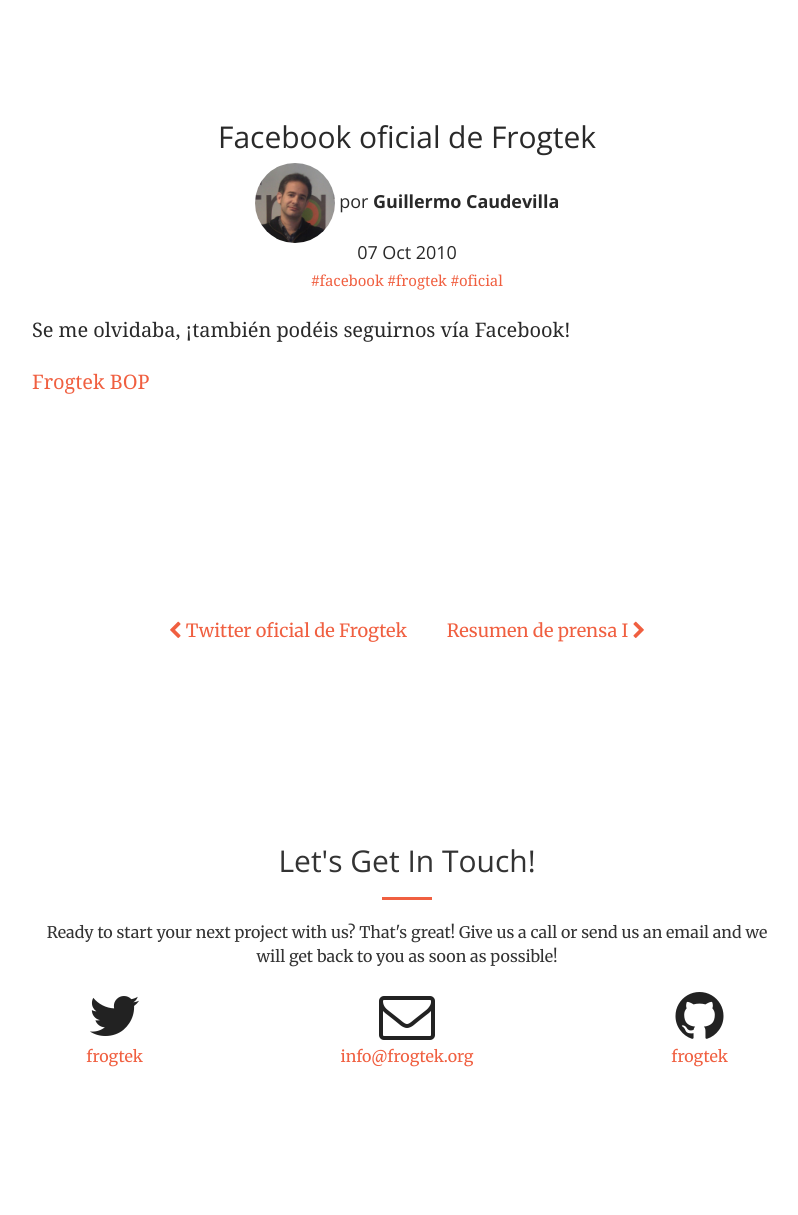
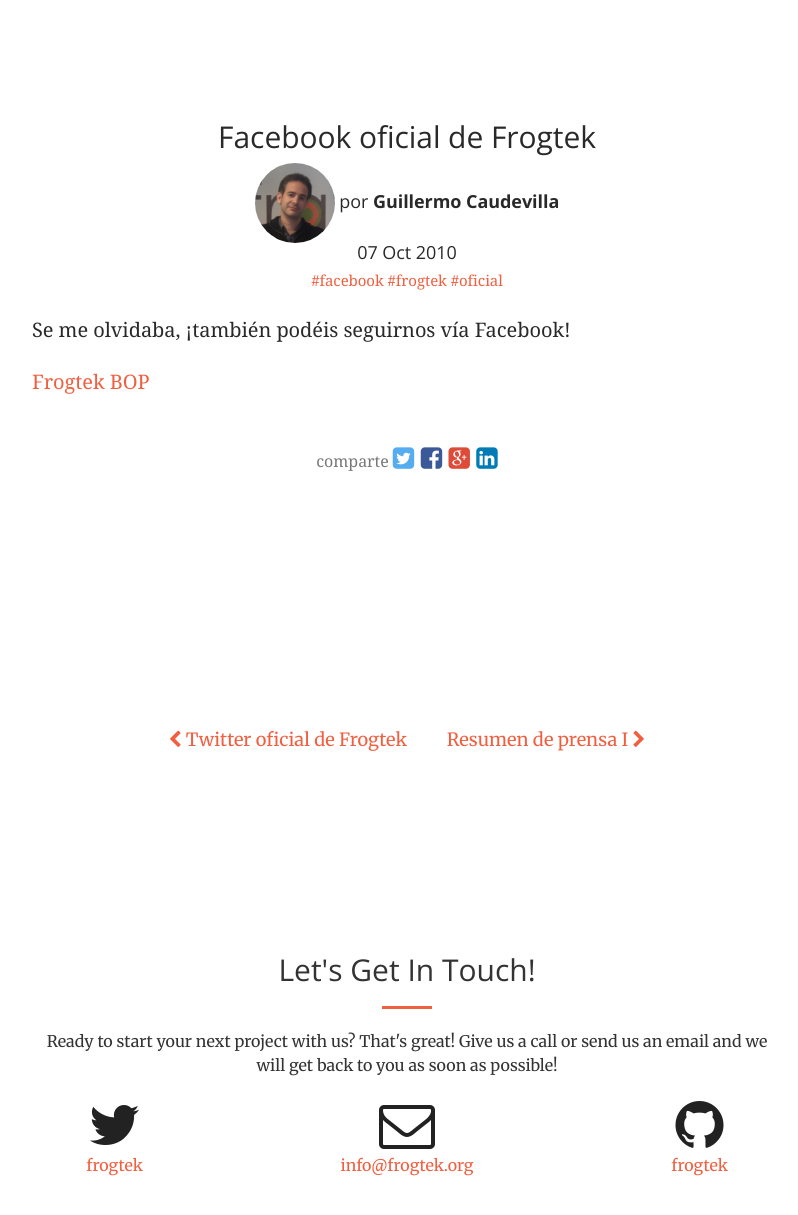
Before and after one commit to Frogtek/developing-site, a Jekyll site: the page built from _posts/2010-10-07-facebook-oficial-frogtek.html, in a window 1280 px wide and 1297 px high. Shown: the top 1215 px of the window, without its empty margins (233-1031 px from the left). Built offline with Jekyll 4.4.1, drawn with Linux system fonts in a browser that asks for light colours.

Commit message:
Add share post buttons

```diff
--- /dev/null
+++ b/_includes/share.html
@@ -0,0 +1,34 @@
+{% capture url %}{{ site.url }}{{ page.url }}{% endcapture %}
+<div class="social-share">
+  <p>comparte
+    <a
+      id="social-twitter"
+      href='https://twitter.com/intent/tweet?text={{ page.title | uri_escape }}&via=francholab&url={{ url | uri_escape }}'
+      target="_blank"
+      title="Share this post on Twitter">
+      <i class="fa fa-twitter-square"></i>
+    </a>
+    <a
+      id="social-facebook"
+      href='https://www.facebook.com/sharer/sharer.php?t={{ page.title | uri_escape }}&u={{ url | uri_escape }}'
+      target="_blank"
+      title="Share this post on Facebook">
+      <i class="fa fa-facebook-square"></i>
+    </a>
+    <a
+      id="social-google"
+      href="https://plus.google.com/share?url={{ url | uri_escape  }}"
+      target="_blank"
+      title="Share this post on Google Plus">
+      <i class="fa fa-google-plus-square"></i>
+    </a>
+    <a
+      id="social-linkedin"
+      href="http://www.linkedin.com/shareArticle?mini=true&title={{ page.title | uri_escape }}&url={{ url | uri_escape }}&source={{ site.url|uri_escape }}"
+      target="_blank"
+      title="Share this post on LinkedIn">
+      <i class="fa fa-linkedin-square"></i>
+    </a>
+  </p>
+
+</div>
--- a/_layouts/post.html
+++ b/_layouts/post.html
@@ -28,6 +28,7 @@
        </h4>
 
        {{ content }}
+       {% include share.html %}
      </div>
    </div>
 </section>
--- a/_sass/_base.scss
+++ b/_sass/_base.scss
@@ -384,3 +384,44 @@
     margin: 1em;
   }
 }
+
+.social-share {
+  font-family: "Montserrat", "Helvetica Neue", Helvetica, Arial, sans-serif;
+  font-size: 1em;
+  padding-bottom: 30px;
+  padding-top: 20px;
+  text-align: center;
+
+  p {
+    color: $theme-light;
+    font-size: 16px;
+    a {
+      font-size: 25px;
+    }
+  }
+
+  .fa-twitter-square {
+    color: $twitter-color;
+  }
+  .fa-facebook-square {
+    color: $facebook-color;
+  }
+  .fa-google-plus-square {
+    color: $google-plus-color;
+  }
+  .fa-linkedin-square {
+    color: $linkedin-color;
+  }
+
+  i {
+    transition: all .3s ease-in-out;
+    &.active,
+    &:focus,
+    &:hover {
+      background-color: fade($theme-light, 0);
+      color: $theme-light;
+      outline: none;
+      font-size: 1.5em;
+    }
+  }
+}
--- a/assets/css/main.scss
+++ b/assets/css/main.scss
@@ -36,6 +36,13 @@
 // variables.less
 $theme-primary: #F05F40;
 $theme-dark: #222;
+$theme-light: #777;
+
+$twitter-color: #55acee;
+$facebook-color: #3b5998;
+$google-plus-color: #dd4b39;
+$linkedin-color: #007bb5;
+
 
 // Import partials from `sass_dir` (defaults to `_sass`)
 @import
```
